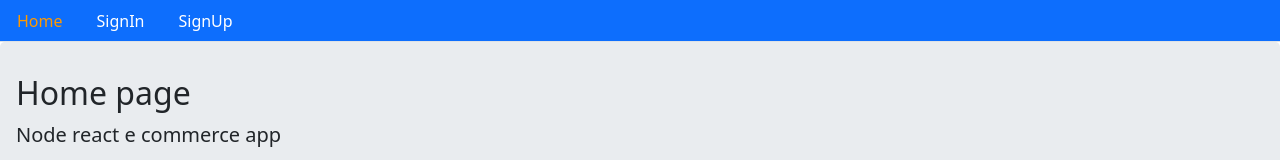
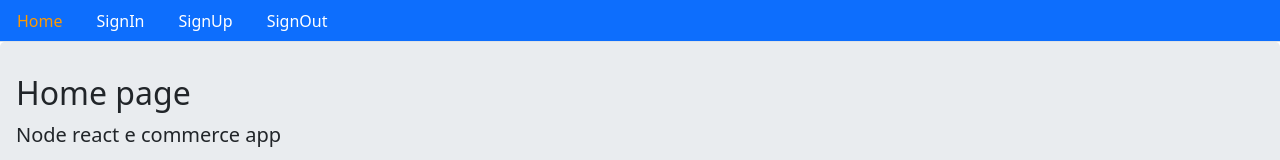
Before and after one commit to chalana1995/Ecommerce-frontend-mern, a React (Create React App) app in the folder ecommerce-front/: page / in a window 1280 px wide. Shown: the top 160 px of the page. Built offline with nearby package versions, Linux system fonts and the light colour scheme.

Commit message:
signout set

```diff
--- a/ecommerce-front/src/auth/index.js
+++ b/ecommerce-front/src/auth/index.js
@@ -40,3 +40,20 @@ export const authenticate = (data, next) => {
     next();
   }
 };
+
+export const signout = (next) => {
+  if (typeof Window !== "undefined") {
+    localStorage.removeItem("jwt");
+    next();
+  }
+
+  return fetch(`${API}/signout`, {
+    method: "GET",
+  })
+    .then((response) => {
+      console.log("signout", response);
+    })
+    .catch((err) => {
+      console.log("err", err);
+    });
+};
--- a/ecommerce-front/src/core/Menu.js
+++ b/ecommerce-front/src/core/Menu.js
@@ -1,5 +1,6 @@
 import React from "react";
 import { Link, withRouter } from "react-router-dom";
+import { signout } from "../auth";
 
 function Menu({ history }) {
   const isActive = (history, path) => {
@@ -38,6 +39,20 @@ function Menu({ history }) {
             SignUp
           </Link>
         </li>
+
+        <li className="nav-item">
+          <span
+            className="nav-link"
+            style={{ cursor: "pointer", color: "#ffffff" }}
+            onClick={() =>
+              signout(() => {
+                history.push("/");
+              })
+            }
+          >
+            SignOut
+          </span>
+        </li>
       </ul>
     </div>
   );
```
